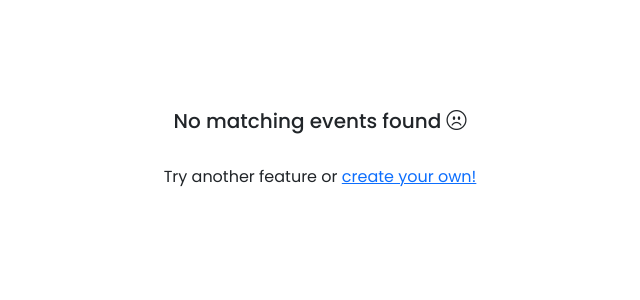
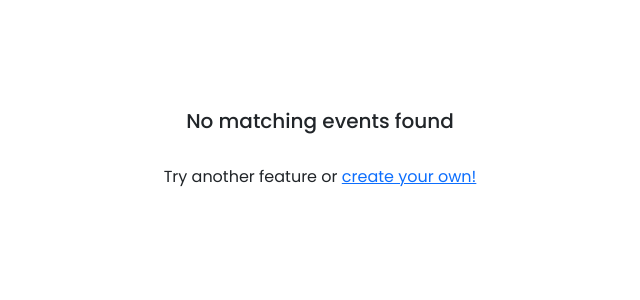
Before and after one commit to thomasHAH/IAB207-Team-12-Assessment-2, a Flask app: page / in a window 1280 px wide. Shown: the part 870-1170 px from the top of the page, without its empty margins (320-960 px from the left). Run offline with Flask 3, Linux system fonts and the light colour scheme; data that the repository does not hold is empty; some libraries are stand-ins or nearby versions.

Commit message:
Update home.html
removed some useless text

```diff
--- a/website/templates/home.html
+++ b/website/templates/home.html
@@ -132,7 +132,7 @@ and dynmacially lists upcoming events or search results from the database
             {% else %}
             <!--message displayed if no events match the search-->
             <!--option for link to create their own-->
-            <h5 class="text-center">No matching events found <i class="bi bi-emoji-frown"></i></h5>
+            <h5 class="text-center">No matching events found</h5>
             <p class="text-center">Try another feature or <a href="{{ url_for('events.create_event') }}">create your own!</a></p>
             {% endfor %}
           </div>
```
